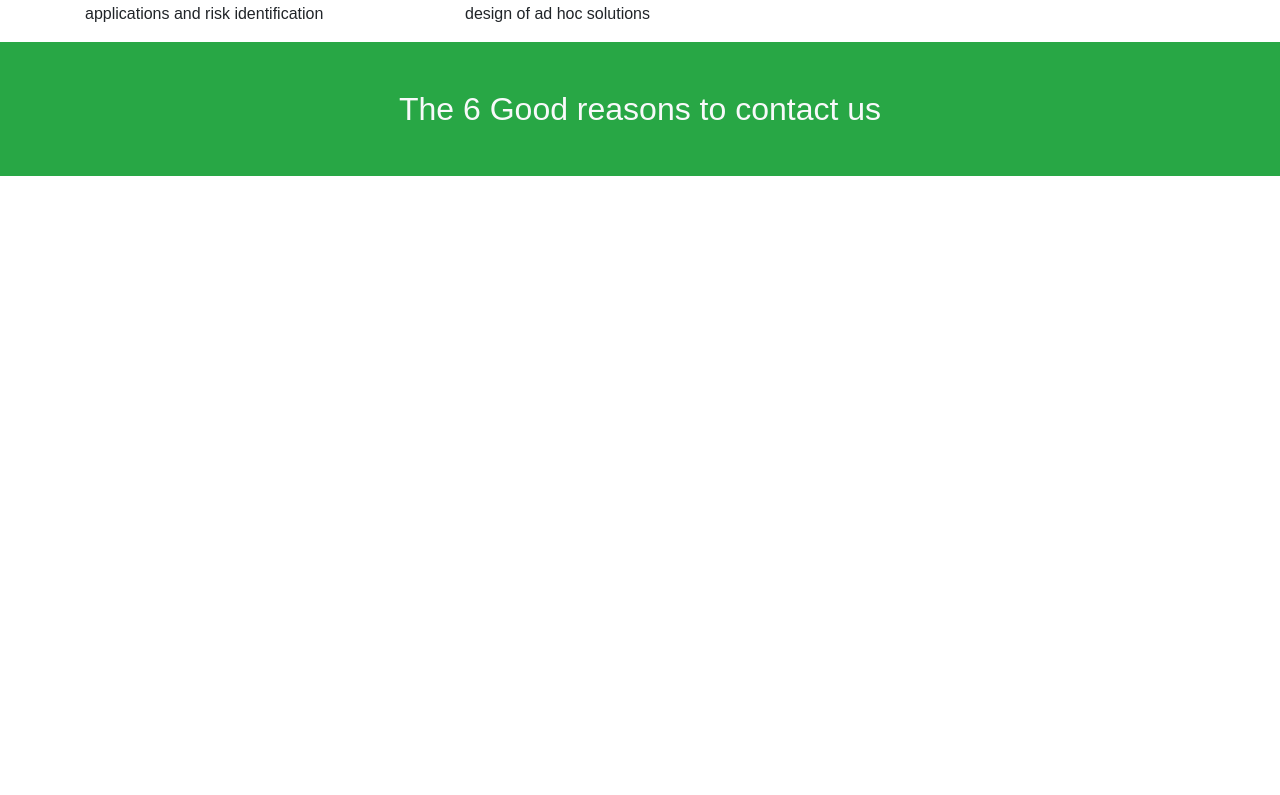
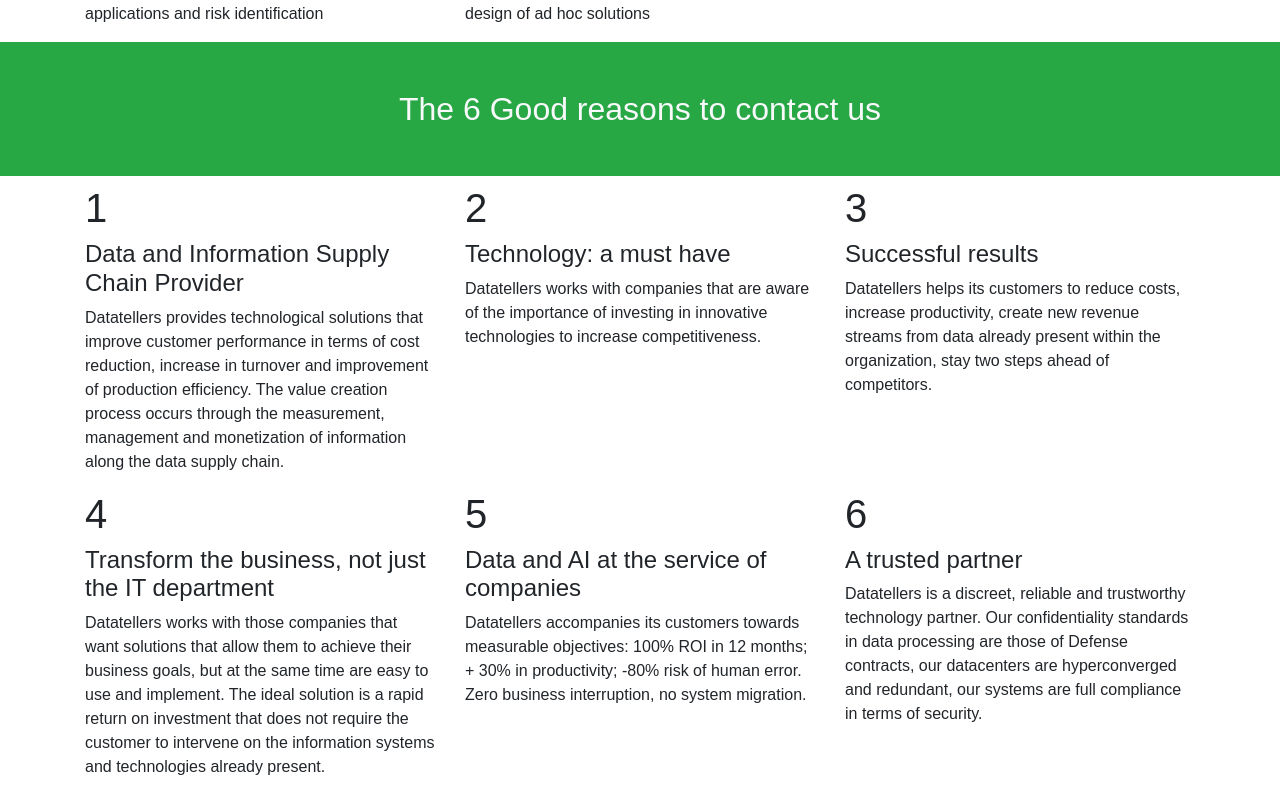
Before and after one commit to mdmehedyhassan/user, a React (Create React App) app: page / in a window 1280 px wide. Shown: the part 700-1495 px from the top of the page. Before the commit the page ends 884 px from the top, so only its background shows below. Built offline with nearby package versions, Linux system fonts and the light colour scheme; a web font is replaced by a local one.

Commit message:
main data

```diff
--- a/src/component/Home/Home.js
+++ b/src/component/Home/Home.js
@@ -1,5 +1,6 @@
 import React from 'react';
 import Header from '../Header/Header';
+import Main from '../Main/Main';
 import TopHeader from '../TopHeader/TopHeader';
 
 const Home = () => {
@@ -8,6 +9,7 @@
             <TopHeader></TopHeader>
             <Header></Header>
             <h2 className="p-5 bg-success text-light" style={{textAlign: 'center'}}>The 6 Good reasons to contact us</h2>
+            <Main></Main>
         </div>
     );
 };
--- a/src/component/Main/Main.js
+++ b/src/component/Main/Main.js
@@ -11,38 +11,45 @@
         {
             id: '1',
             number: 2,
-            title: '',
-            description: ''
+            title: 'Technology: a must have',
+            description: 'Datatellers works with companies that are aware of the importance of investing in innovative technologies to increase competitiveness.'
         },
         {
             id: '2',
             number: 3,
-            title: '',
-            description: ''
+            title: 'Successful results',
+            description: 'Datatellers helps its customers to reduce costs, increase productivity, create new revenue streams from data already present within the organization, stay two steps ahead of competitors.'
         },
         {
             id: '3',
             number: 4,
-            title: '',
-            description: ''
+            title: 'Transform the business, not just the IT department',
+            description: 'Datatellers works with those companies that want solutions that allow them to achieve their business goals, but at the same time are easy to use and implement. The ideal solution is a rapid return on investment that does not require the customer to intervene on the information systems and technologies already present.'
         },
         {
             id: '4',
             number: 5,
-            title: '',
-            description: ''
+            title: 'Data and AI at the service of companies',
+            description: 'Datatellers accompanies its customers towards measurable objectives: 100% ROI in 12 months; + 30% in productivity; -80% risk of human error. Zero business interruption, no system migration.'
         },
         {
             id: '5',
             number: 6,
-            title: '',
-            description: ''
+            title: 'A trusted partner',
+            description: 'Datatellers is a discreet, reliable and trustworthy technology partner. Our confidentiality standards in data processing are those of Defense contracts, our datacenters are hyperconverged and redundant, our systems are full compliance in terms of security.'
         }
     ]
     return (
-        <div>
-
-
+        <div className="container">
+            <div className="row">
+                {
+                    reasonsData.map(data => <div className="col-md-4 col-sm-6">
+                        <h1>{data.number}</h1>
+                        <h4>{data.title}</h4>
+                        <p>{data.description}</p>
+                    </div>)
+                }
+            </div>
         </div>
     );
 };
```
